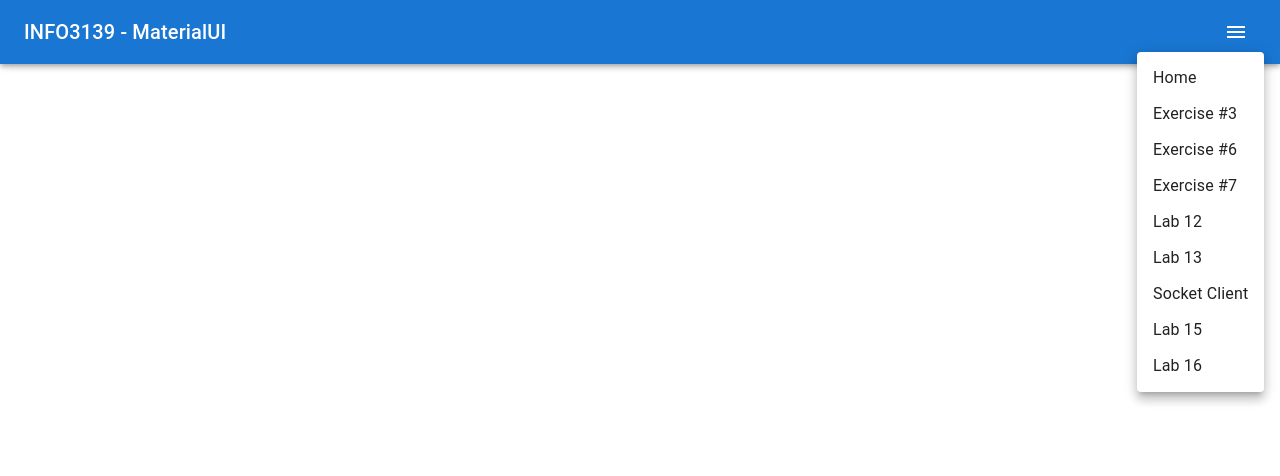
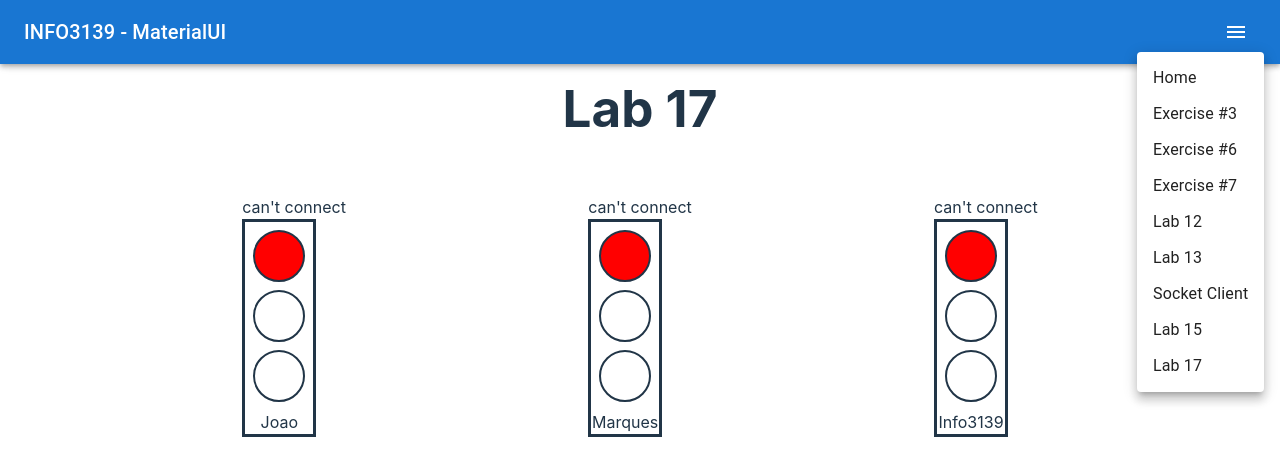
Before and after one commit to JoaoMarquesBR/Node-Exercises-v3, a React (Vite) app in the folder reactexercises/: page /lab17 in a window 1280 px wide. Both pictures are taken after a click on the button 1236 px from the left and 32 px from the top of the page. Shown: the top 476 px of the page. Built offline with nearby package versions, Linux system fonts and the light colour scheme; no server answers.

Commit message:
up to lab 17 ok

```diff
--- a/reactexercises/index.html
+++ b/reactexercises/index.html
@@ -7,7 +7,7 @@
     <!-- <img style={{ width: "200px", height: "200px" }} src="https://image.similarpng.com/very-thumbnail/2021/08/Illustration-of-Travel-agency-logo-design-template-on-transparent-background-PNG.png" alt="Travel logo image" /> -->
 
     <meta name="viewport" content="width=device-width, initial-scale=1.0" />
-    <title>Case 1</title>
+    <title>Lab 16/17</title>
   </head>
   <body>
     <div id="root"></div>
--- a/reactexercises/package.json
+++ b/reactexercises/package.json
@@ -16,6 +16,7 @@
     "@fastify/static": "^7.0.1",
     "@mui/icons-material": "^5.15.12",
     "@mui/material": "^5.15.12",
+    "express": "^4.19.2",
     "react": "^18.2.0",
     "react-dom": "^18.2.0",
     "react-query": "^3.39.3",
--- a/reactexercises/src/App.jsx
+++ b/reactexercises/src/App.jsx
@@ -86,8 +86,8 @@ const App = () => {
                         <MenuItem component={NavLink} to="/lab15" onClick={handleClose}>
                             Lab 15
                         </MenuItem>
-                        <MenuItem component={NavLink} to="/lab16" onClick={handleClose}>
-                            Lab 16
+                        <MenuItem component={NavLink} to="/lab17" onClick={handleClose}>
+                            Lab 17
                         </MenuItem>
                     </Menu>
                 </Toolbar>
@@ -102,7 +102,7 @@ const App = () => {
                 <Route path="/lab13" element={<Lab13 />} />
                 <Route path="/socketclient" element={<AllRooms />} />
                 <Route path="/lab15" element={<Lab15 />} />
-                <Route path="/lab16" element={<AllStreets />} />
+                <Route path="/lab17" element={<AllStreets />} />
             </Routes>
         </ThemeProvider>
     );
--- a/reactexercises/src/week10/lab15.jsx
+++ b/reactexercises/src/week10/lab15.jsx
@@ -45,6 +45,7 @@ const Lab15 = (props) => {
 
 
     const serverConnect = () => {
+        const CONNECTION_TIMEOUT = 2000;
         try {
             setState({
                 snackBarMsg: `Connecting to server`,
@@ -59,21 +60,34 @@ const Lab15 = (props) => {
                 timeout: 5000,
             });
 
+            const timeoutId = setTimeout(() => {
+                newSocket.disconnect();
+                setState({ snackBarMsg: "Connection attempt timed out - try later!" });
+            }, CONNECTION_TIMEOUT);
+
             newSocket.on("welcome", onWelcome);
             newSocket.on("newclient", newClientJoined);
 
             newSocket.emit("join", { name: username, room: roomName }, (err) => { });
 
-            setSocket(newSocket);
-            setState({ msg: username + " joined" });
+            newSocket.on('error', (error) => {
+                setState({ snackBarMsg: "Can't get connection - try later!" });
+                console.error('Socket connection error:', error);
+            });
+
+            newSocket.on('connect', () => {
+                clearTimeout(timeoutId);
+                setState({ msg: username + " joined" });
+            });
 
             if (newSocket.io._readyState === "opening") {
-                setState({ snackBarMsg: "trying conneciton.." });
+                setState({ snackBarMsg: "trying connection.." });
             }
 
+            setSocket(newSocket);
         } catch (err) {
             console.log(err);
-            setState({ snackBarMsg: "Can't get connection - try later!", });
+            setState({ snackBarMsg: "Can't get connection - try later!" });
             setState({ msg: "" });
         }
     };
--- a/reactexercises/src/week11/street.jsx
+++ b/reactexercises/src/week11/street.jsx
@@ -14,24 +14,30 @@ const styles = {
     },
     flexContainer: {
         display: "flex",
-        flexWrap: "wrap",
         justifyContent: "space-evenly",
         alignItems: "center",
         width: "100vw",
-        marginLeft: "3vw",
-        marginBottom: "50vh",
-        marginTop:"20vh"
+        marginTop: "2vh"
     },
+    headerContainer: {
+        marginTop:"10vh",
+        textAlign: "center",
+        width: "100%"
+    }
 };
 
 
 const AllStreets = () => {
     return(
-
+        <div>
+        <div style={styles.headerContainer}>
+            <h1>Lab 17</h1>
+        </div>
         <div style={styles.flexContainer}>
-        <TrafficLight street="Joao" />
-        <TrafficLight street="Marques" />
-        <TrafficLight street="Info3139" />
+            <TrafficLight street="Joao" />
+            <TrafficLight street="Marques" />
+            <TrafficLight street="Info3139" />
+        </div>
     </div>
     )
 }
--- a/reactexercises/src/week11/trafficlight.jsx
+++ b/reactexercises/src/week11/trafficlight.jsx
@@ -23,13 +23,15 @@ const TrafficLight = (props) => {
 
     const serverConnect = () => {
         try {
-            const socket = io.connect("localhost:5000", {
-                forceNew: true,
-                transports: ["websocket"],
-                autoConnect: true,
-                reconnection: false,
-                timeout: 5000,
-            });
+            // const socket = io.connect("localhost:5000", {
+            //     forceNew: true,
+            //     transports: ["websocket"],
+            //     autoConnect: true,
+            //     reconnection: false,
+            //     connect_timeout: 5000,
+            //     timeout: 5000,
+            // });
+            const socket = io.connect();
             setSocket(socket);
 
 
@@ -37,8 +39,6 @@ const TrafficLight = (props) => {
                 console.log("connecting")
                 socket.emit("join", { name: streetName }, (err) => { });
                 setConnectionStatus("connected");
-
-
 
                 socket.emit("turnLampOn", streetName ,(callBack) => {
                     console.log(callBack)//street returned
@@ -49,7 +49,10 @@ const TrafficLight = (props) => {
             });
 
 
-
+            socket.on("connect_error", (error) => {
+                console.log("Connection attempt failed:", error.message);
+                setConnectionStatus("can't connect");
+            });
 
 
         } catch (error) {
```
Also changed, not shown: 1 other file (tests, documents, lock files or other folders).
